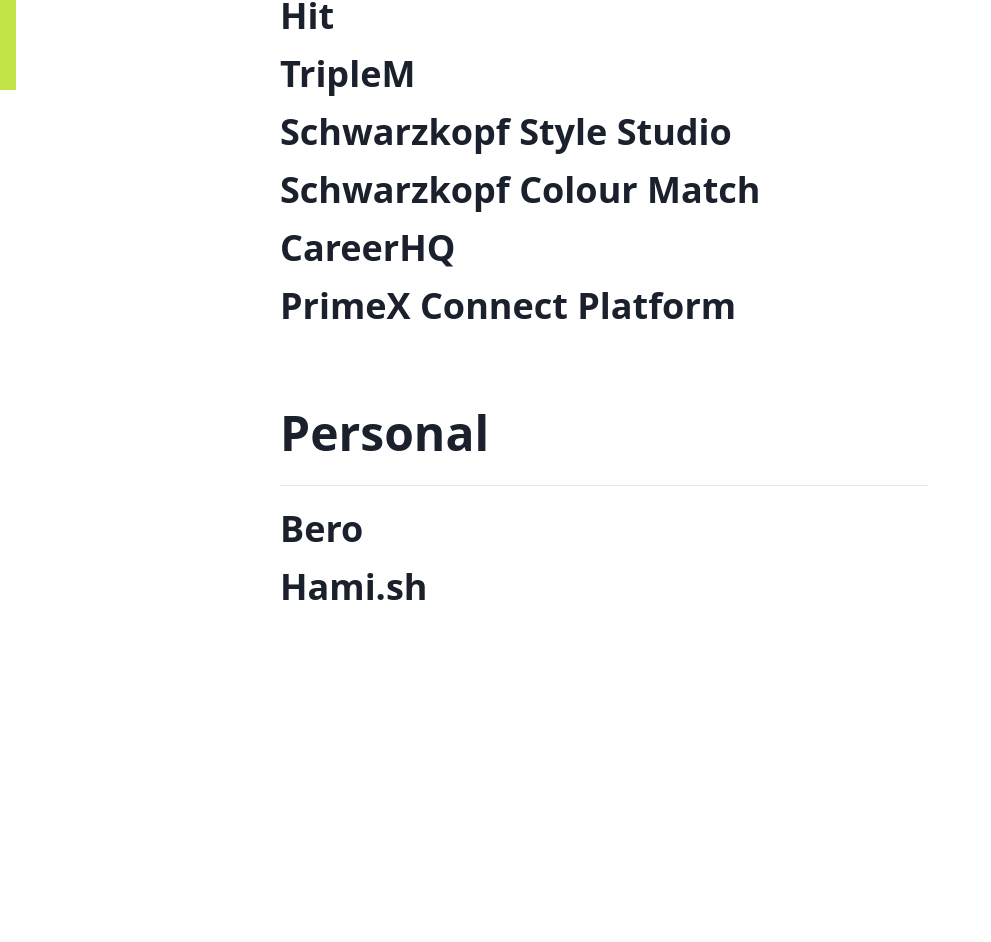
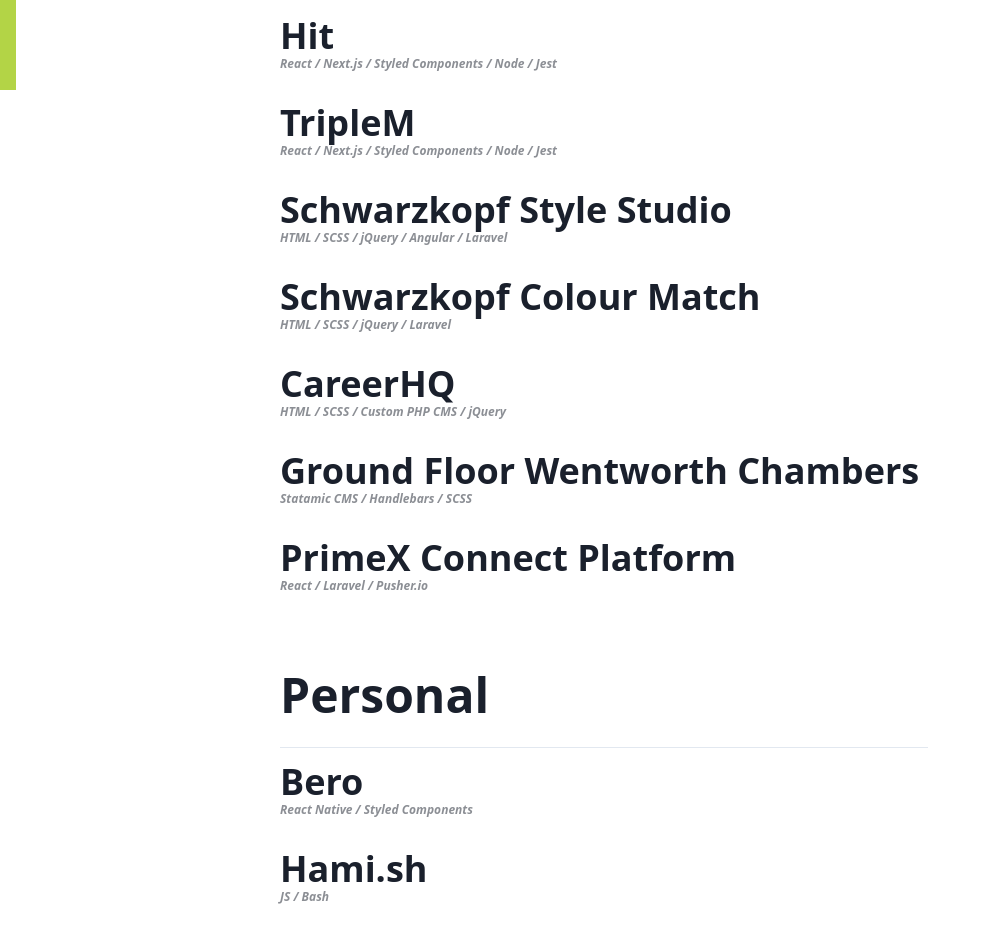
Before and after one commit to searleb/billsearle.me, a Next.js app: page / in a window 1280 px wide. Shown: the part 710-1652 px from the top of the page, without its empty margins (0-991 px from the left). Before the commit the page ends 1452 px from the top, so only its background shows below. Built offline with nearby package versions, Linux system fonts and the light colour scheme.

Commit message:
Added tech to projects

```diff
--- a/components/Link/index.js
+++ b/components/Link/index.js
@@ -1,46 +1,85 @@
 import { useState, useContext } from 'react';
+import NextLink from 'next/link';
 import PropTypes from 'prop-types';
 import Strike from '../Strike';
 import ColourContext from '../../context/colour';
 import './styles.css';
 
-const ExternalLink = ({
-  href, text, strike, className,
+const propTypes = {
+  href: PropTypes.string.isRequired,
+  text: PropTypes.string.isRequired,
+  strike: PropTypes.bool,
+  className: PropTypes.string,
+  external: PropTypes.bool,
+};
+
+const A = ({
+  hoverColour, setHoverColour, text, colour, ...rest
+}) => (
+  <a
+    {...rest}
+    style={{ color: hoverColour }}
+    onMouseEnter={() => {
+      setHoverColour(colour);
+    }}
+    onMouseLeave={() => {
+      setHoverColour('#1a202c');
+    }}
+  >
+    {text}
+  </a>
+);
+
+A.propTypes = {
+  ...propTypes,
+};
+
+const Link = ({
+  href, text, strike, className, external,
 }) => {
   const { colour } = useContext(ColourContext);
   const [hoverColour, setHoverColour] = useState('#black');
   return (
     <>
       <Strike strike={strike}>
-        <a
-          className={className}
-          style={{ color: hoverColour }}
-          onMouseEnter={() => {
-            setHoverColour(colour);
-          }}
-          onMouseLeave={() => {
-            setHoverColour('black');
-          }}
-          href={href}
-          target="_blank"
-          rel="noopener noreferrer"
-        >
-          {text}
-        </a>
+        {external
+          ? (
+            <A
+              className={className}
+              colour={colour}
+              hoverColour={hoverColour}
+              href={href}
+              rel="noopener noreferrer"
+              setHoverColour={setHoverColour}
+              target="_blank"
+              text={text}
+            />
+          )
+          : (
+            <NextLink href={href} passHref>
+              <A
+                className={className}
+                colour={colour}
+                hoverColour={hoverColour}
+                setHoverColour={setHoverColour}
+                text={text}
+              />
+            </NextLink>
+          )}
       </Strike>
       {' '}
     </>
   );
 };
 
-ExternalLink.propTypes = {
-  href: PropTypes.string.isRequired,
-  text: PropTypes.string.isRequired,
-  strike: PropTypes.bool,
+Link.propTypes = {
+  ...propTypes,
 };
 
-ExternalLink.defaultProps = {
+Link.defaultProps = {
   strike: false,
+  className: '',
+  external: false,
 };
 
-export default ExternalLink;
+export default Link;
--- a/components/Link/styles.css
+++ b/components/Link/styles.css
@@ -1,3 +1,8 @@
+a:hover {
+  text-decoration: underline;
+  cursor: pointer;
+}
+
 a[target='_blank']::after {
   content: '\02934';
   position: absolute;
--- /dev/null
+++ b/components/ProjectLink/index.js
@@ -0,0 +1,27 @@
+import PropTypes from 'prop-types';
+import Link from '../Link';
+
+const anchorClasses = 'text-4xl leading-none';
+
+const ProjectLink = ({
+  external, href, text, tech,
+}) => (
+  <>
+    <Link external={external} className={anchorClasses} href={href} text={text} />
+    <span className="opacity-50 text-xs italic block">{tech}</span>
+  </>
+);
+
+ProjectLink.propTypes = {
+  external: PropTypes.bool,
+  href: PropTypes.string.isRequired,
+  text: PropTypes.string.isRequired,
+  tech: PropTypes.string,
+};
+
+ProjectLink.defaultProps = {
+  external: false,
+  tech: '',
+};
+
+export default ProjectLink;
--- a/components/ProjectList/index.js
+++ b/components/ProjectList/index.js
@@ -1,7 +1,5 @@
 import PropTypes from 'prop-types';
-import Link from '../Link';
-
-const anchorClasses = 'text-4xl';
+import ProjectLink from '../ProjectLink';
 
 const ProjectList = ({ projects, title }) => (
   <section>
@@ -9,10 +7,13 @@
     <div className="border-b my-4" />
     <ul className="mb-16">
       {projects.map(project => (
-        <li key={project.title} className="mb-1">
-          {project.link.includes('http' || 'www')
-            ? <Link external className={anchorClasses} href={project.link} text={project.title} />
-            : <Link href={project.link} className={anchorClasses} text={project.title} />}
+        <li key={project.title} className="mb-8">
+          <ProjectLink
+            external={project.link.includes('http' || 'www')}
+            href={project.link}
+            text={project.title}
+            tech={project.tech}
+          />
         </li>
       ))}
     </ul>
--- a/pages/bero/index.js
+++ b/pages/bero.js
@@ -1,5 +1,5 @@
-import Layout from '../../components/Layout';
-import ExternalLink from '../../components/ExternalLink';
+import Layout from '../components/Layout';
+import Link from '../components/Link';
 
 export default () => (
   <Layout>
@@ -16,7 +16,8 @@
       </p>
 
       <p>
-        <ExternalLink
+        <Link
+          external
           href="https://itunes.apple.com/au/app/bero/id1458255218"
           text="You can download it free on iOS, here."
         />
--- a/pages/config.json
+++ b/pages/config.json
@@ -23,41 +23,55 @@
     "professional": [
       {
         "title": "PodcastOne Au",
-        "link": "https://www.podcastone.com.au/"
+        "link": "https://www.podcastone.com.au/",
+        "tech": "React / Next.js / Styled Components / Node / Jest"
       },
       {
         "title": "Hit",
-        "link": "https://www.hit.com.au/"
+        "link": "https://www.hit.com.au/",
+        "tech": "React / Next.js / Styled Components / Node / Jest"
       },
       {
         "title": "TripleM",
-        "link": "https://www.triplem.com.au/"
+        "link": "https://www.triplem.com.au/",
+        "tech": "React / Next.js / Styled Components / Node / Jest"
       },
       {
         "title": "Schwarzkopf Style Studio",
-        "link": "http://style-studio.com.au/"
+        "link": "http://style-studio.com.au/",
+        "tech": "HTML / SCSS / jQuery / Angular / Laravel"
       },
       {
         "title": "Schwarzkopf Colour Match",
-        "link": "https://style-studio.com.au/colour-match"
+        "link": "https://style-studio.com.au/colour-match",
+        "tech": "HTML / SCSS / jQuery / Laravel"
       },
       {
         "title": "CareerHQ",
-        "link": "https://www.careerhq.com.au/"
+        "link": "https://www.careerhq.com.au/",
+        "tech": "HTML / SCSS / Custom PHP CMS / jQuery"
+      },
+      {
+        "title": "Ground Floor Wentworth Chambers",
+        "link": "http://www.wentworthchambers.com.au/",
+        "tech": "Statamic CMS / Handlebars / SCSS"
       },
       {
         "title": "PrimeX Connect Platform",
-        "link": "http://primexconnect.com/"
+        "link": "http://primexconnect.com/",
+        "tech": "React / Laravel / Pusher.io"
       }
     ],
     "personal":[
       {
         "title": "Bero",
-        "link": "/bero"
+        "link": "/bero",
+        "tech": "React Native / Styled Components"
       },
       {
         "title": "Hami.sh",
-        "link": "https://github.com/searleb/hamish"
+        "link": "https://github.com/searleb/hamish",
+        "tech": "JS / Bash"
       }
     ]
   }
--- a/scripts/colour-clock.js
+++ b/scripts/colour-clock.js
@@ -15,9 +15,9 @@
   const darkColours = hours + minutes + seconds;
 
   // replace dark # numbers with lighter characters
-  let lightColours = darkColours.replace(/0/g, 'c');
-  lightColours = lightColours.replace(/1/g, 'd');
-  lightColours = lightColours.replace(/2/g, 'e');
+  let lightColours = darkColours.replace(/0/g, 'b');
+  lightColours = lightColours.replace(/1/g, 'c');
+  lightColours = lightColours.replace(/2/g, 'd');
 
   return {
     colour: `#${dark ? darkColours : lightColours}`,
--- a/styles/main.css
+++ b/styles/main.css
@@ -23,9 +23,5 @@
   @apply mb-2;
 }
 
-a:hover {
-  @apply underline;
-}
-
 @tailwind components;
 @tailwind utilities;
```
Also changed, not shown: .eslintrc.json, context/colour.js (line endings or trailing spaces), pages/bero-privacy.js (renamed from pages/bero-privacy/index.js).
